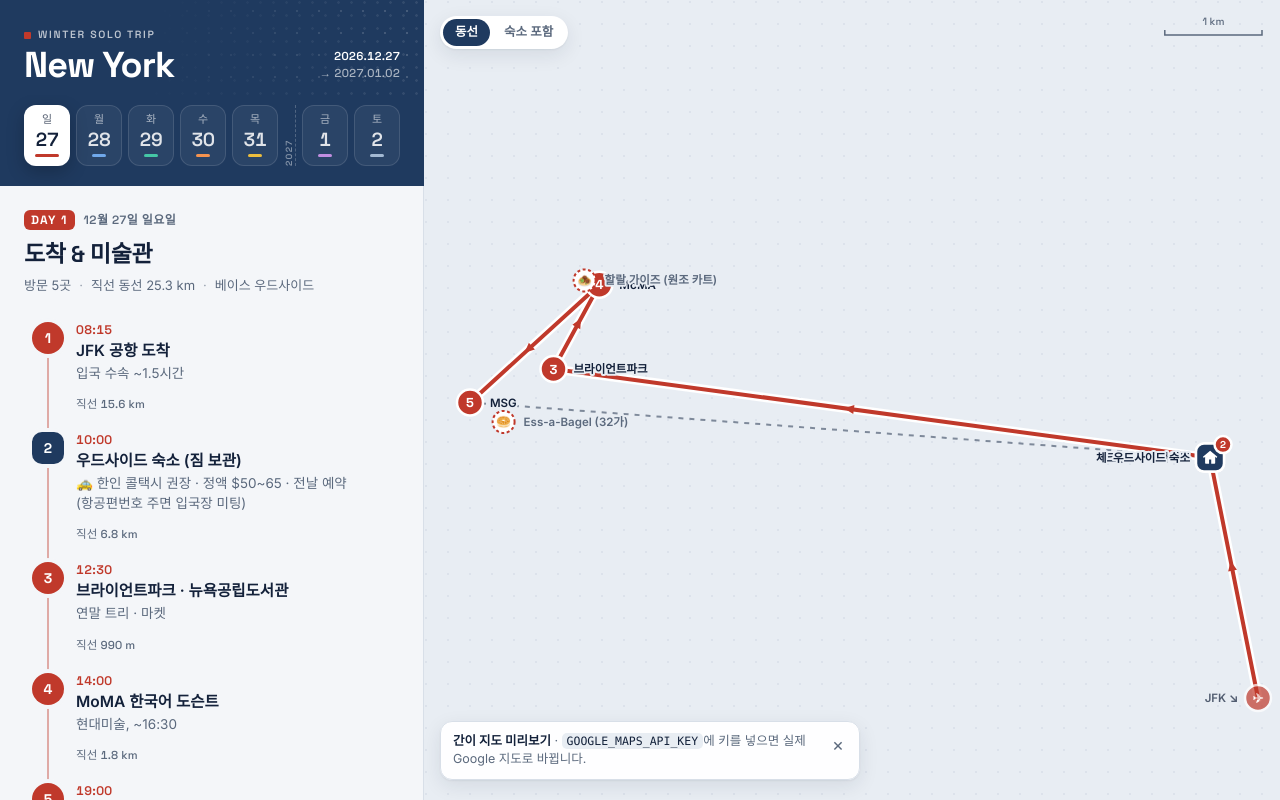
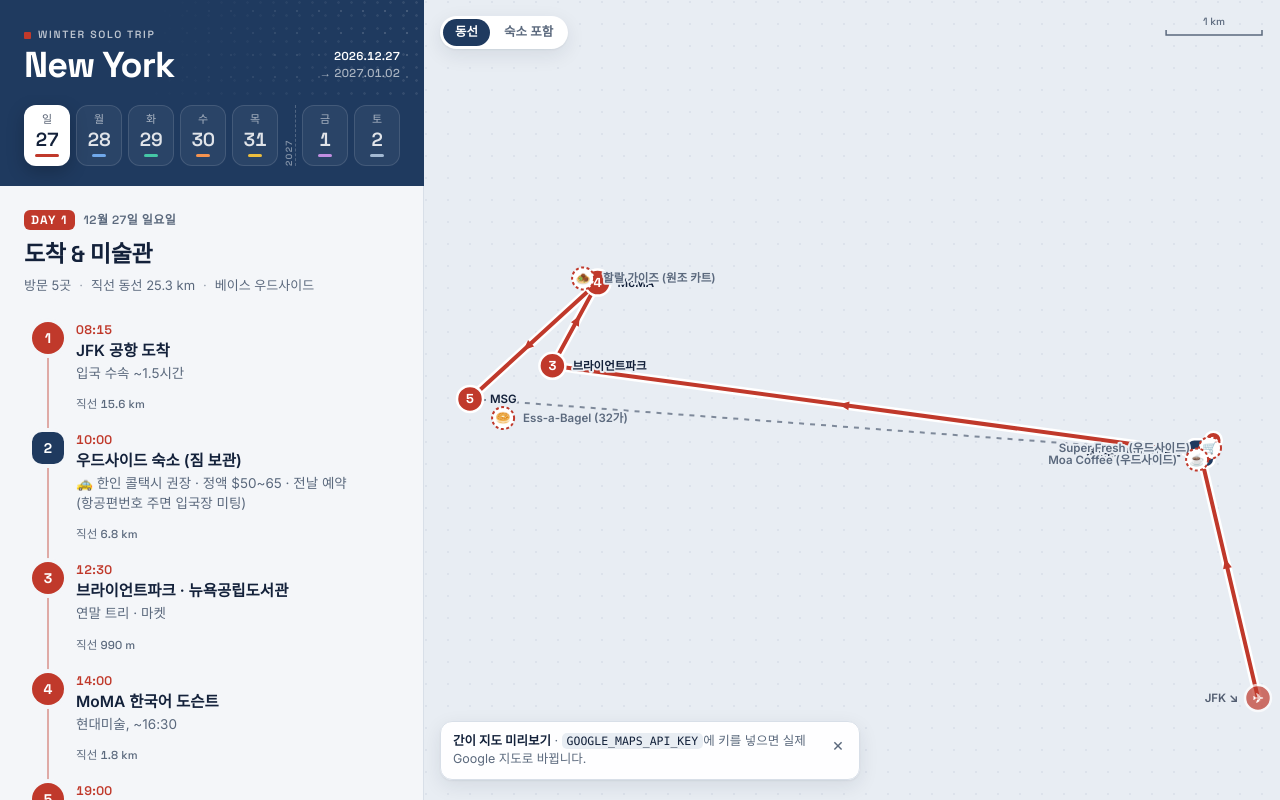
Before and after one commit to nyc2027/nyc2027.github.io, a plain HTML site: page index.html in a window 1280 px wide. Drawn offline with Linux system fonts and the light colour scheme.

Commit message:
숙소 근처 마트·카페를 12/27(우드사이드)·1/2(LIC) "보이면 먹기"에 추가
Co-Authored-By: Claude Opus 5.5 <noreply@anthropic.com>

```diff
--- a/index.html
+++ b/index.html
@@ -878,6 +878,8 @@ const GOOGLE_MAP_ID = 'DEMO_MAP_ID';
       nearby: [
         { name: 'Ess-a-Bagel (32가)', emoji: '🥯', memo: 'MSG 근처 · 일요일도 영업 (칙필레는 일요일 휴무)', lat: 40.7487, lng: -73.9893 },
         { name: '할랄 가이즈 (원조 카트)', emoji: '🧆', memo: 'MoMA 1블록 · 53가&6애비뉴 · 치킨/자이로 오버 라이스 (10시~새벽)', lat: 40.7618, lng: -73.9794 },
+        { name: 'Super Fresh (우드사이드)', emoji: '🛒', memo: '숙소 근처 마트 · 24시간 · 샌드위치도 됨', lat: 40.7459, lng: -73.9018 },
+        { name: 'Moa Coffee (우드사이드)', emoji: '☕', memo: '숙소 근처 카페 · 아침 커피·베이글 (7~19시)', lat: 40.7448, lng: -73.9034 },
       ],
     },
     {
@@ -989,6 +991,10 @@ const GOOGLE_MAP_ID = 'DEMO_MAP_ID';
         { t: '06:00', name: '비스타 LIC 출발', memo: '🚗 우버 권장 · 새벽이라 배차·요금 안정적 · $40~55', short: '비스타 LIC', home: 'lic', lat: 40.7490, lng: -73.9400 },
         { t: '07:15', name: 'JFK 공항', memo: '10:15 출발 3시간 전 도착', short: 'JFK', airport: true, lat: 40.6413, lng: -73.7781,
           via: 'DRIVING', alt: 'TRANSIT', legNote: '우버 (LIC→JFK 약 35분) · 10:15 KE 출발' },
+      ],
+      nearby: [
+        { name: 'City Acres Market (LIC)', emoji: '🛒', memo: '숙소 근처 마트 · 24시간 · 델리·베이커리', lat: 40.7491, lng: -73.9382 },
+        { name: 'No Stress Coffee (LIC)', emoji: '☕', memo: '숙소 근처 카페 · 크루아상·커피 (8~18시)', lat: 40.7485, lng: -73.9406 },
       ],
     },
   ];
```
